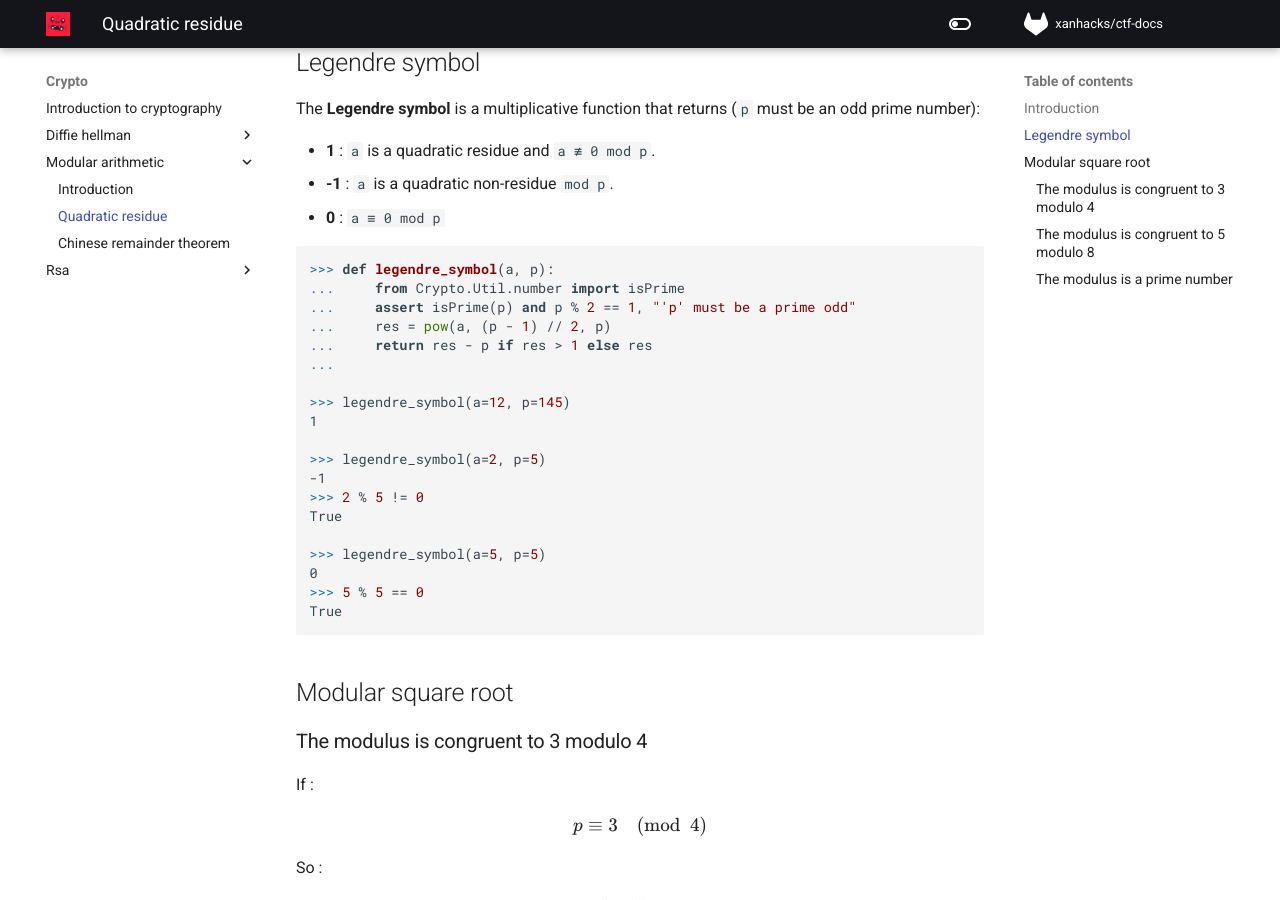
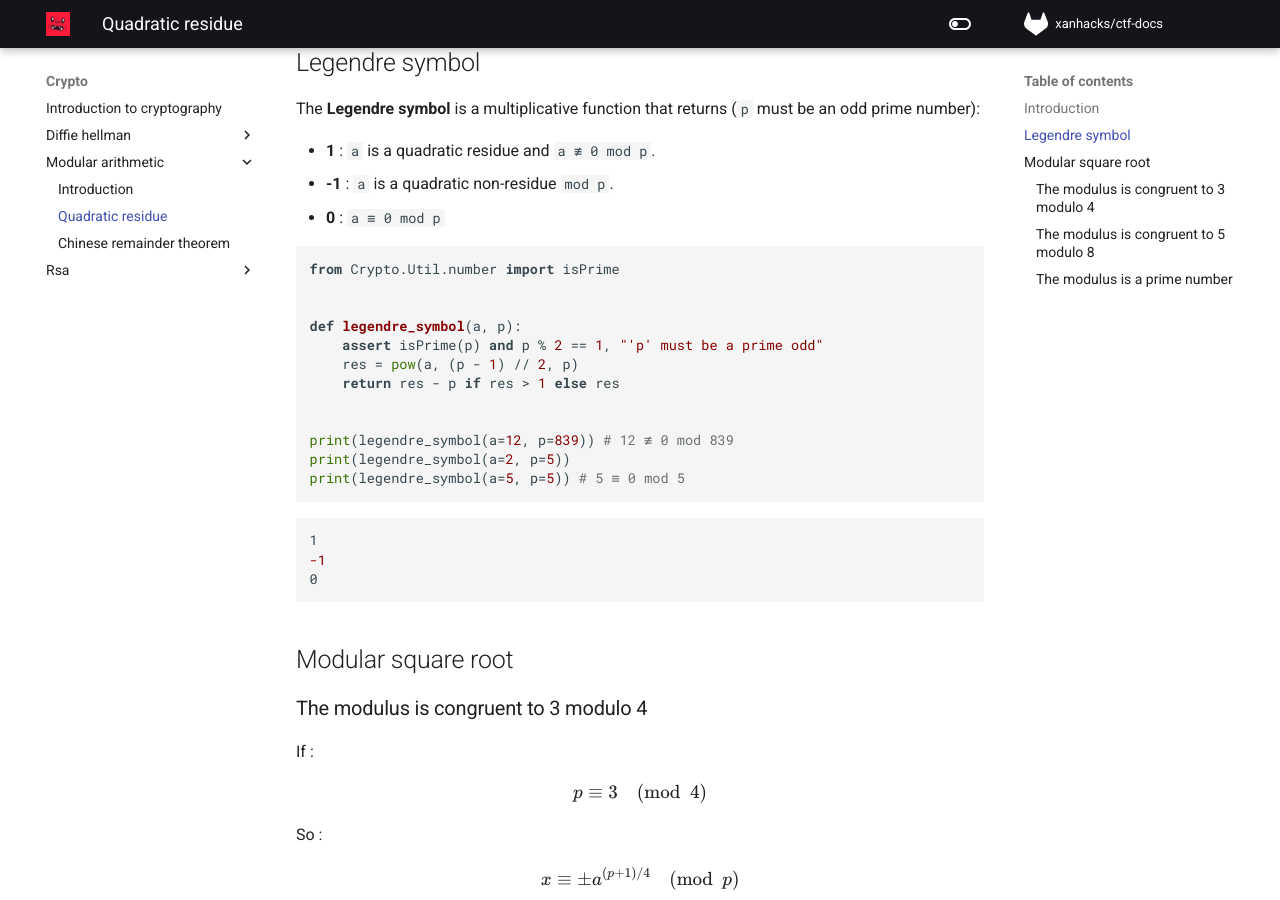
Before and after one commit to xanhacks/ctf-docs, an MkDocs documentation site: the page built from docs/crypto/modular-arithmetic/02-quadratic-residue.md, in a window 1280 px wide and 900 px high, scrolled down 340 px. Built offline with MkDocs 1.6.1 and Material for MkDocs 9.7.7, drawn with Linux system fonts in a browser that asks for light colours; nearby versions of some CDN libraries; comment, search, counter and statistics services are not loaded.

Commit message:
fix legendre

````diff
--- a/docs/crypto/modular-arithmetic/02-quadratic-residue.md
+++ b/docs/crypto/modular-arithmetic/02-quadratic-residue.md
@@ -22,25 +22,24 @@ The **Legendre symbol** is a multiplicative function that returns (`p` must be a
 - **0** : `a ≡ 0 mod p`
 
 ```python
->>> def legendre_symbol(a, p):
-...     from Crypto.Util.number import isPrime
-...     assert isPrime(p) and p % 2 == 1, "'p' must be a prime odd"
-...     res = pow(a, (p - 1) // 2, p)
-...     return res - p if res > 1 else res
-...
+from Crypto.Util.number import isPrime
 
->>> legendre_symbol(a=12, p=145)
+
+def legendre_symbol(a, p):
+    assert isPrime(p) and p % 2 == 1, "'p' must be a prime odd"
+    res = pow(a, (p - 1) // 2, p)
+    return res - p if res > 1 else res
+
+
+print(legendre_symbol(a=12, p=839)) # 12 ≢ 0 mod 839
+print(legendre_symbol(a=2, p=5))
+print(legendre_symbol(a=5, p=5)) # 5 ≡ 0 mod 5
+```
+
+```
 1
-
->>> legendre_symbol(a=2, p=5)
 -1
->>> 2 % 5 != 0
-True
-
->>> legendre_symbol(a=5, p=5)
 0
->>> 5 % 5 == 0
-True
 ```
 
 ## Modular square root
````
